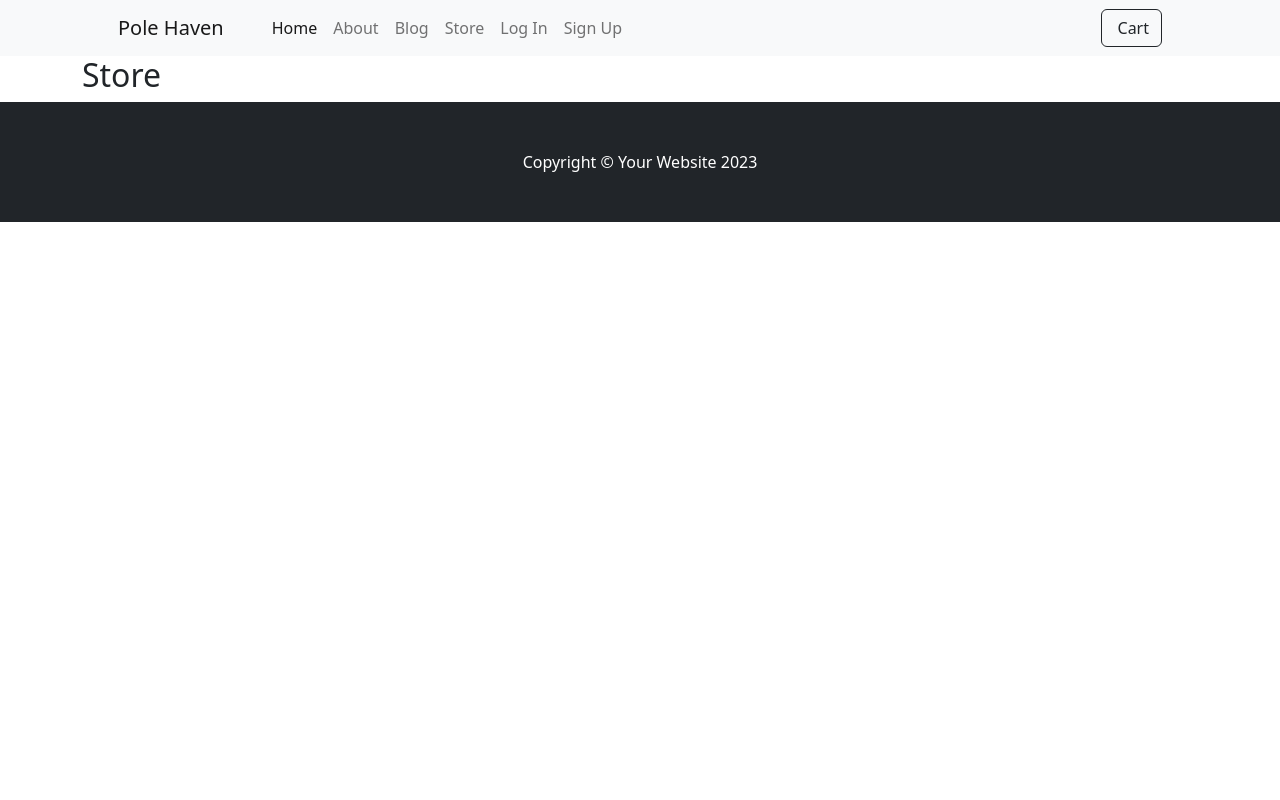
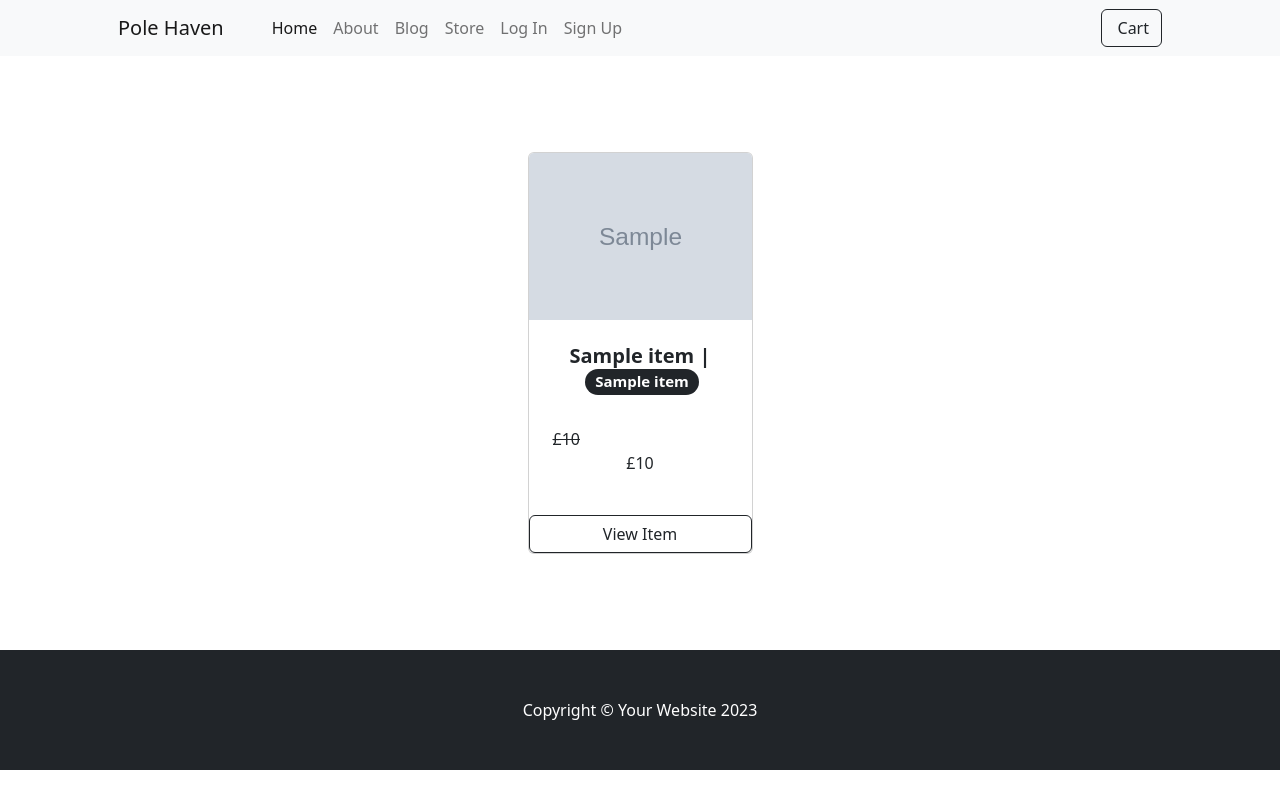
Before and after one commit to Cmorgan21/pole-haven, a Django app: template store/templates/store/online_store.html in a window 1280 px wide. Run offline with Django 4.2, Linux system fonts and the light colour scheme; the template is opened without the code that fills it: most values are stand-ins (such as "Sample title", 1, 10 or a date in 2020); grey boxes marked "Sample" are stand-in pictures; some libraries are stand-ins or nearby versions.

Commit message:
add items model to online store

```diff
--- a/store/templates/store/online_store.html
+++ b/store/templates/store/online_store.html
@@ -9,10 +9,37 @@
 {% block content %}
 <link rel="stylesheet" type="text/css" href="{% static 'css/online_store.css' %}">
 
-<section>
-    <div class="container">
-        <h2>Store</h2>
-
+<section class="py-5">
+    <div class="container px-4 px-lg-5 mt-5">
+        <div class="row gx-4 gx-lg-5 row-cols-2 row-cols-md-3 row-cols-xl-4 justify-content-center">
+            {% for item in items %}
+                <div class="col mb-5">
+                    <div class="card h-100">
+                        <!-- Product image-->
+                        <img class="card-img-top" src="{{ item.featured_image.url }}" alt="{{ item.title }}" />
+                        <!-- Product details-->
+                        <div class="card-body p-4">
+                            <div class="text-center">
+                                <!-- Product name-->
+                                <h5 class="fw-bolder">{{ item.title }} |<span class="badge bg-dark text-white ms-1 rounded-pill">{{ item.get_category_display_name }}</span></h5>
+                            </div>
+                        </div>
+                        <!-- Product actions-->
+                        <div class="card-footer p-4 pt-0 border-top-0 bg-transparent">
+                            {% if item.discount_price %}
+                            <span class="text-decoration-line-through">£{{ item.price }}</span>
+                            <p class="text-center">£{{ item.discount_price }}</p>
+                            {% else %}
+                            <p class="text-center">£{{ item.price }}</p>
+                            {% endif %}
+                        </div>
+                        <a class="btn btn-outline-dark" href="{% url 'store:item_detail' slug=item.slug %}">
+                            View Item
+                        </a>
+                    </div>
+                </div>
+            {% endfor %}
+        </div>
     </div>
 </section>
 {% endblock %}
--- a/store/views.py
+++ b/store/views.py
@@ -80,5 +80,5 @@ def order_summary(request):
         'total_price': total_price,} )
 
 def store_view(request):
-    # Your existing code for categories_view
-    return render(request, 'store/online_store.html')
+    Items = Item.objects.all()
+    return render(request, 'store/online_store.html', {"items":Items})
```
